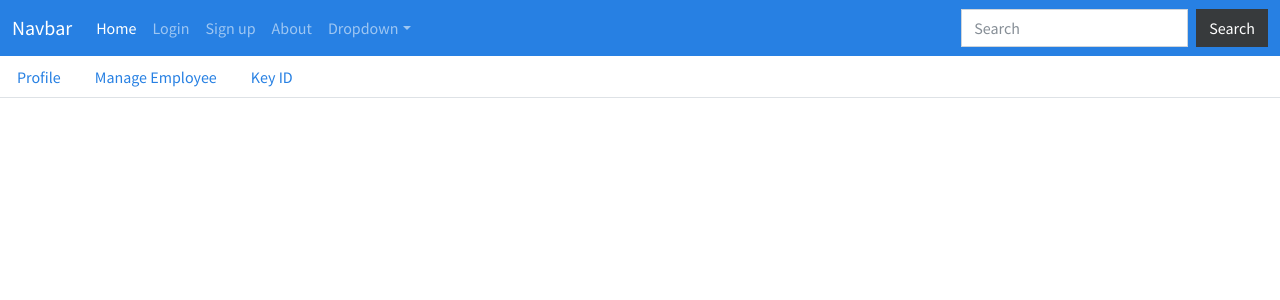
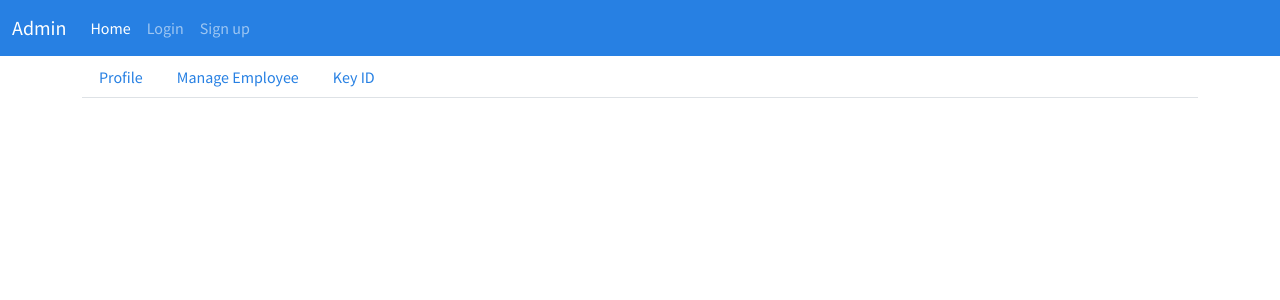
Before and after one commit to Parasite-231/HandyMan, a PHP site: page /Admin_panel/test-admin.php in a window 1280 px wide. Shown: the top 300 px of the page. Run offline with PHP 8.4, Linux system fonts and the light colour scheme.

Commit message:
working admin page

```diff
--- a/FRONT-END SECTION/HTML SCRIPTS/Admin_panel/test-admin.php
+++ b/FRONT-END SECTION/HTML SCRIPTS/Admin_panel/test-admin.php
@@ -13,6 +13,7 @@ if (isset($_GET['profile'])) {
 } elseif (isset($_GET['manage'])) {
     $manageTabClass = 'active show';
 } elseif (isset($_GET['key'])) {
+    $keyTabClass = 'active show';
 }
 
 ?>
@@ -30,7 +31,7 @@ if (isset($_GET['profile'])) {
 
     <nav class="navbar navbar-expand-lg navbar-dark bg-primary">
         <div class="container-fluid">
-            <a class="navbar-brand" href="#">Navbar</a>
+            <a class="navbar-brand" href="#">Admin</a>
             <button class="navbar-toggler" type="button" data-bs-toggle="collapse" data-bs-target="#navbarColor01"
                 aria-controls="navbarColor01" aria-expanded="false" aria-label="Toggle navigation">
                 <span class="navbar-toggler-icon"></span>
@@ -67,7 +68,7 @@ if (isset($_GET['profile'])) {
 
                     ?>
 
-                    <li class="nav-item">
+                    <!--      <li class="nav-item">
                         <a class="nav-link" href="#">About</a>
                     </li>
                     <li class="nav-item dropdown">
@@ -85,20 +86,21 @@ if (isset($_GET['profile'])) {
                  <form class="d-flex">
                     <input class="form-control me-sm-2" type="text" placeholder="Search">
                     <button class="btn btn-secondary my-2 my-sm-0" type="submit">Search</button>
-                </form>
+                </form> !-->
             </div>
         </div>
     </nav>
 </head>
 
 <body>
-
+    <div class="container">
         <ul class="nav nav-tabs">
             <li class="nav-item">
                 <a class="nav-link <?php echo $profileTabClass; ?>" data-bs-toggle="tab" href="?profile">Profile</a>
             </li>
             <li class="nav-item">
-            <a class="nav-link <?php echo $manageTabClass; ?>" data-bs-toggle="tab" href="?manage">Manage Employee</a>
+                <a class="nav-link <?php echo $manageTabClass; ?>" data-bs-toggle="tab" href="?manage">Manage
+                    Employee</a>
             </li>
             <li class="nav-item">
                 <a class="nav-link <?php echo $keyTabClass; ?>" data-bs-toggle="tab" href="?key">Key ID</a>
@@ -129,6 +131,8 @@ if (isset($_GET['profile'])) {
                 </form>
             </div>
         </div>
+    </div>
+
 </body>
 
 </html>
```
Lines whose indentation alone changed are shown as unchanged.
